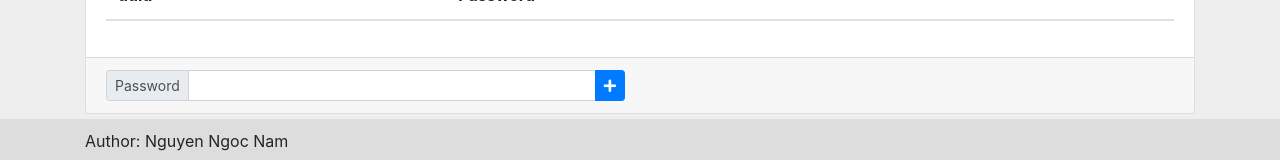
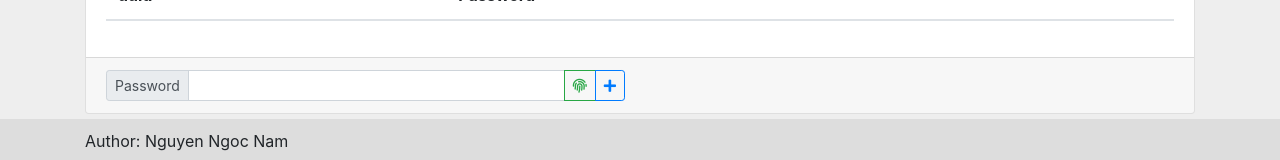
Before and after one commit to mlightvn/react_passgen_practice, a React (Create React App) app: page / in a window 1280 px wide. Shown: the part 155-315 px from the top of the page. Built offline with nearby package versions, Linux system fonts and the light colour scheme.

Commit message:
Password generate

```diff
--- a/package.json
+++ b/package.json
@@ -3,6 +3,7 @@
   "version": "0.1.0",
   "private": true,
   "dependencies": {
+    "generate-password": "^1.4.2",
     "react": "^16.11.0",
     "react-dom": "^16.11.0",
     "react-scripts": "3.2.0",
--- a/src/App.js
+++ b/src/App.js
@@ -50,6 +50,19 @@ function App() {
     setPassword(newPasswords)
   }
 
+  function handleGeneratePassword() {
+    // https://www.npmjs.com/package/generate-password
+    var generator = require('generate-password');
+    var password = generator.generate({
+        length: 12,
+        numbers: true,
+        uppercase: true,
+        symbols: true,
+    });
+
+    passwordValueRef.current.value = password
+  }
+
   return (
     <>
       <header>
@@ -66,7 +79,7 @@ function App() {
               <PasswordList passwords={passwords} handleRemovePassword={handleRemovePassword} handleEditPassword={handleEditPassword} />
             </div>
             <div className="card-footer">
-              <PasswordForm passwords={passwords} passwordValueRef={passwordValueRef} passwordIdRef={passwordIdRef} handleAddPassword={handleAddPassword} />
+              <PasswordForm passwords={passwords} passwordValueRef={passwordValueRef} passwordIdRef={passwordIdRef} handleAddPassword={handleAddPassword} handleGeneratePassword={handleGeneratePassword} />
             </div>
           </div>
         </div>
--- a/src/Components/PasswordForm.js
+++ b/src/Components/PasswordForm.js
@@ -13,6 +13,7 @@ class PasswordForm extends Component {
 
     this.state = {...this.initialState}
     this.handleAddPassword = props.handleAddPassword.bind(this)
+    this.handleGeneratePassword = props.handleGeneratePassword.bind(this)
 
   }
 
@@ -34,7 +35,8 @@ class PasswordForm extends Component {
                 ref={this.props.passwordValueRef}
               />
               <div className="input-group-append">
-                <button type="button" onClick={this.handleAddPassword} className="btn btn-primary"><i className="fas fa-plus"></i></button>
+                <button type="button" onClick={this.handleGeneratePassword} className="btn btn-outline-success"><i className="fas fa-fingerprint"></i></button>
+                <button type="button" onClick={this.handleAddPassword} className="btn btn-outline-primary"><i className="fas fa-plus"></i></button>
               </div>
             </div>
           </div>
```
Also changed, not shown: 1 other file (tests, documents, lock files or other folders).
